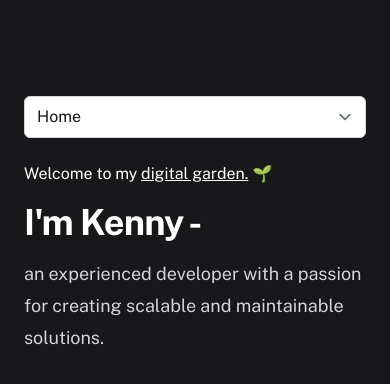
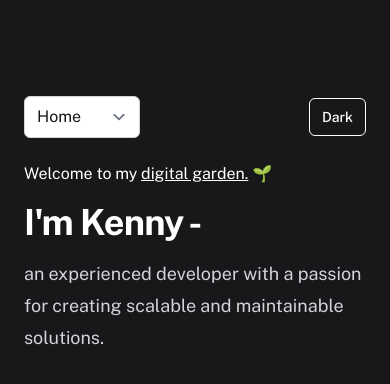
Before and after one commit to nytrek/nytrek.dev, a Next.js app: page / in a window 390 px wide. Shown: the top 384 px of the page. Built offline with nearby package versions, Linux system fonts and the light colour scheme.

Commit message:
adjust layout and set up support for dark mode toggle

```diff
--- a/package.json
+++ b/package.json
@@ -9,8 +9,10 @@
     "lint": "next lint"
   },
   "dependencies": {
+    "@heroicons/react": "^2.1.1",
     "framer-motion": "^11.0.6",
     "next": "14.1.0",
+    "next-themes": "^0.2.1",
     "react": "^18",
     "react-dom": "^18"
   },
--- a/src/pages/_app.tsx
+++ b/src/pages/_app.tsx
@@ -38,9 +38,8 @@ export default function App({ Component, pageProps, router }: AppProps) {
         }
       `}</style>
       <div className="py-24 sm:py-32">
-        <div className="mx-auto max-w-7xl px-6 lg:px-8">
-          <div className="mx-auto grid max-w-2xl gap-y-6 lg:mx-0">
-            <header>
+        <div className="mx-auto grid max-w-7xl gap-y-6 px-6 lg:px-8">
+          <header className="flex items-center justify-between">
             <div className="sm:hidden">
               <label htmlFor="tabs" className="sr-only">
                 Select a tab
@@ -86,9 +85,14 @@ export default function App({ Component, pageProps, router }: AppProps) {
                 ))}
               </nav>
             </div>
+            <button
+              className="rounded-md border border-white px-3 py-2 text-sm font-medium"
+              type="button"
+            >
+              Dark
+            </button>
           </header>
           <Component {...pageProps} />
-          </div>
         </div>
       </div>
     </>
--- a/src/pages/about.tsx
+++ b/src/pages/about.tsx
@@ -23,7 +23,7 @@ export default function Page() {
         <h2 className="text-4xl font-bold tracking-tight sm:text-6xl">
           I&apos;m Kenny -
         </h2>
-        <p className="text-lg leading-8 text-zinc-300">
+        <p className="max-w-2xl text-lg leading-8 text-zinc-300">
           an experienced developer with a passion for creating scalable and
           maintainable solutions.
         </p>
--- a/src/pages/blog.tsx
+++ b/src/pages/blog.tsx
@@ -23,7 +23,7 @@ export default function Page() {
         <h2 className="text-4xl font-bold tracking-tight sm:text-6xl">
           I&apos;m Kenny -
         </h2>
-        <p className="text-lg leading-8 text-zinc-300">
+        <p className="max-w-2xl text-lg leading-8 text-zinc-300">
           an experienced developer with a passion for creating scalable and
           maintainable solutions.
         </p>
--- a/src/pages/index.tsx
+++ b/src/pages/index.tsx
@@ -23,7 +23,7 @@ export default function Page() {
         <h2 className="text-4xl font-bold tracking-tight sm:text-6xl">
           I&apos;m Kenny -
         </h2>
-        <p className="text-lg leading-8 text-zinc-300">
+        <p className="max-w-2xl text-lg leading-8 text-zinc-300">
           an experienced developer with a passion for creating scalable and
           maintainable solutions.
         </p>
--- a/src/pages/projects.tsx
+++ b/src/pages/projects.tsx
@@ -23,7 +23,7 @@ export default function Page() {
         <h2 className="text-4xl font-bold tracking-tight sm:text-6xl">
           I&apos;m Kenny -
         </h2>
-        <p className="text-lg leading-8 text-zinc-300">
+        <p className="max-w-2xl text-lg leading-8 text-zinc-300">
           an experienced developer with a passion for creating scalable and
           maintainable solutions.
         </p>
```
Also changed, not shown: 1 other file (tests, documents, lock files or other folders). Lines whose indentation alone changed are shown as unchanged.
